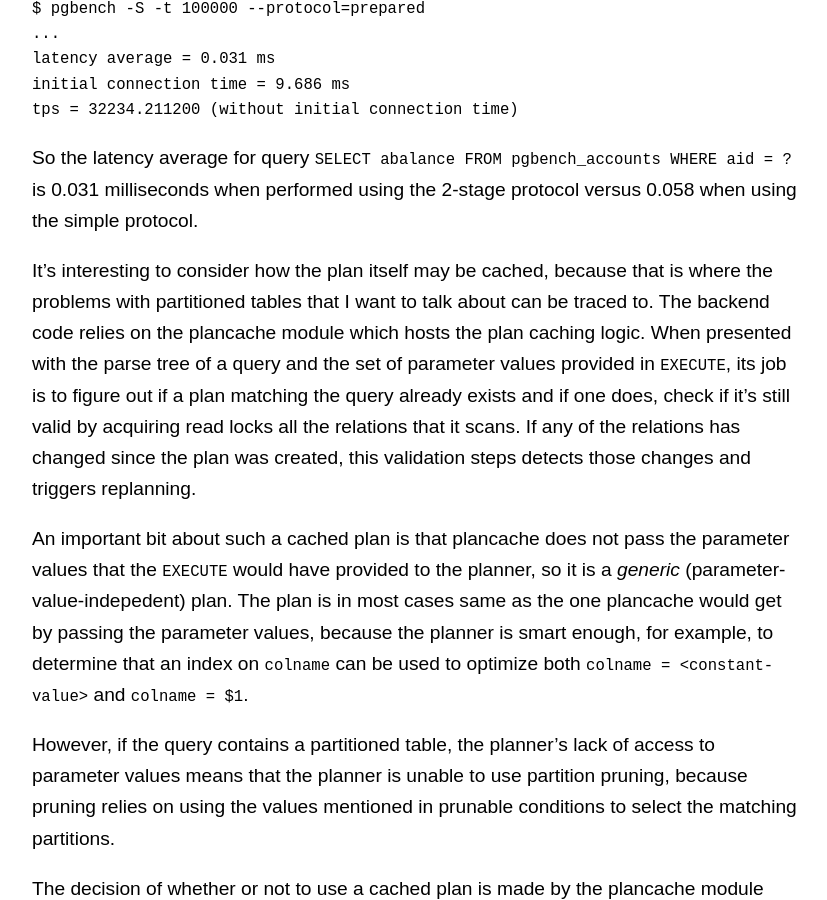
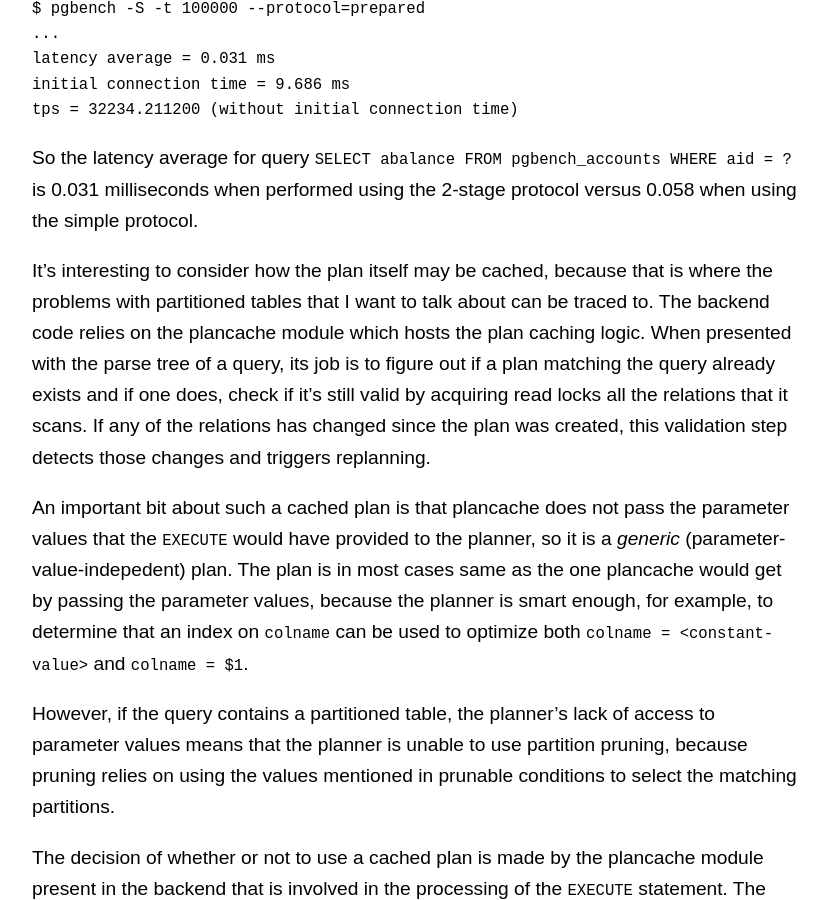
Before and after one commit to amitlan/website, a Jekyll site: the page built from _posts/2022-04-12-param-query-partition-woes.md, in a window 1280 px wide and 900 px high, scrolled down 1558 px. Shown: the whole window, without its empty margins (224-1051 px from the left). Built offline with Jekyll 4.4.1, drawn with Linux system fonts in a browser that asks for light colours.

Commit message:
rewording

```diff
--- a/_posts/2022-04-12-param-query-partition-woes.md
+++ b/_posts/2022-04-12-param-query-partition-woes.md
@@ -73,11 +73,10 @@ using the simple protocol.
 It's interesting to consider how the plan itself may be cached, because that is where the
 problems with partitioned tables that I want to talk about can be traced to.  The backend
 code relies on the plancache module which hosts the plan caching logic.  When presented
-with the parse tree of a query and the set of parameter values provided in `EXECUTE`, its
-job is to figure out if a plan matching the query already exists and if one does, check if
-it's still valid by acquiring read locks all the relations that it scans.  If any of the
-relations has changed since the plan was created, this validation steps detects those
-changes and triggers replanning.
+with the parse tree of a query, its job is to figure out if a plan matching the query
+already exists and if one does, check if it's still valid by acquiring read locks all the
+relations that it scans.  If any of the relations has changed since the plan was created,
+this validation step detects those changes and triggers replanning.
 
 An important bit about such a cached plan is that plancache does not pass the parameter
 values that the `EXECUTE` would have provided to the planner, so it is a *generic*
```
